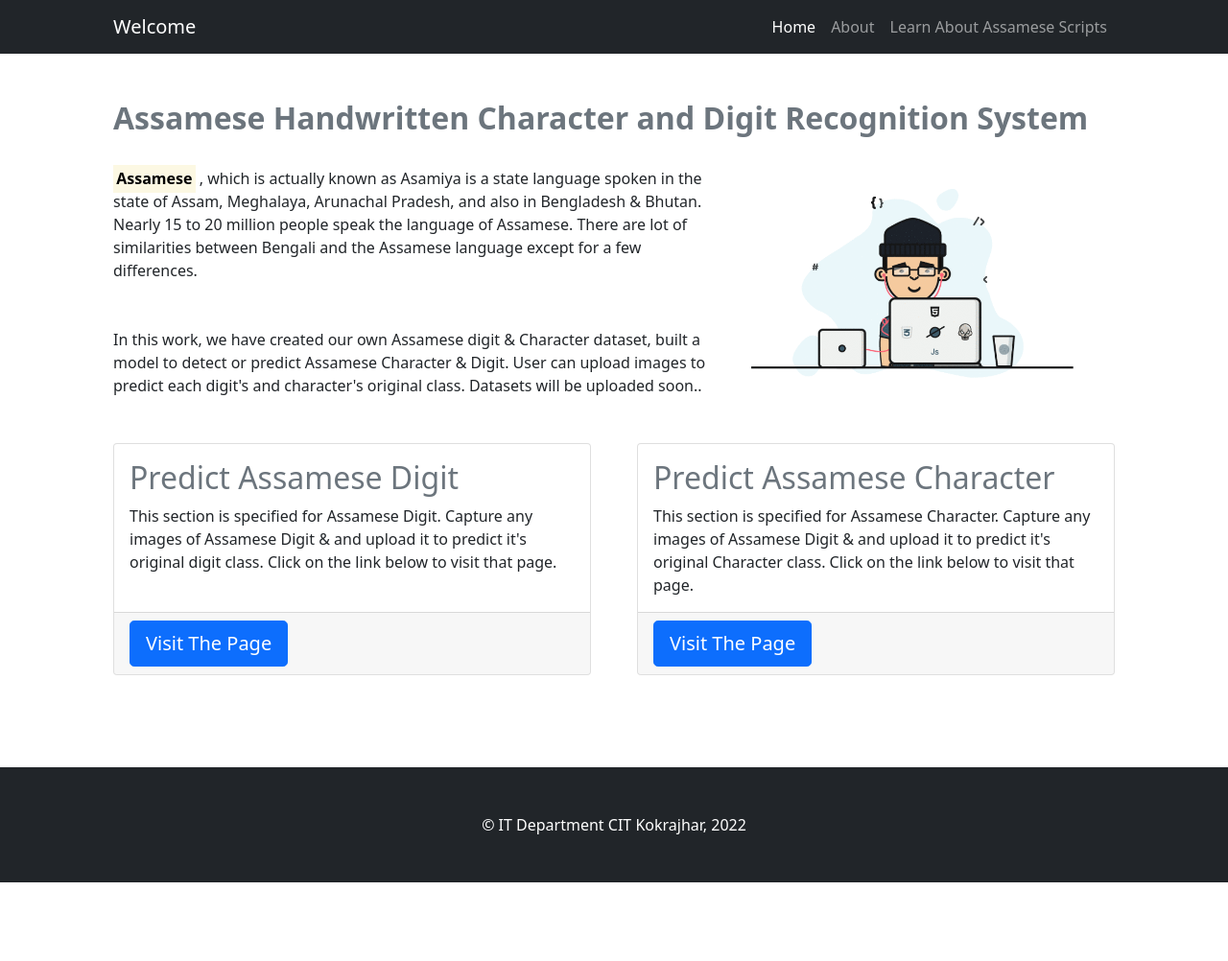
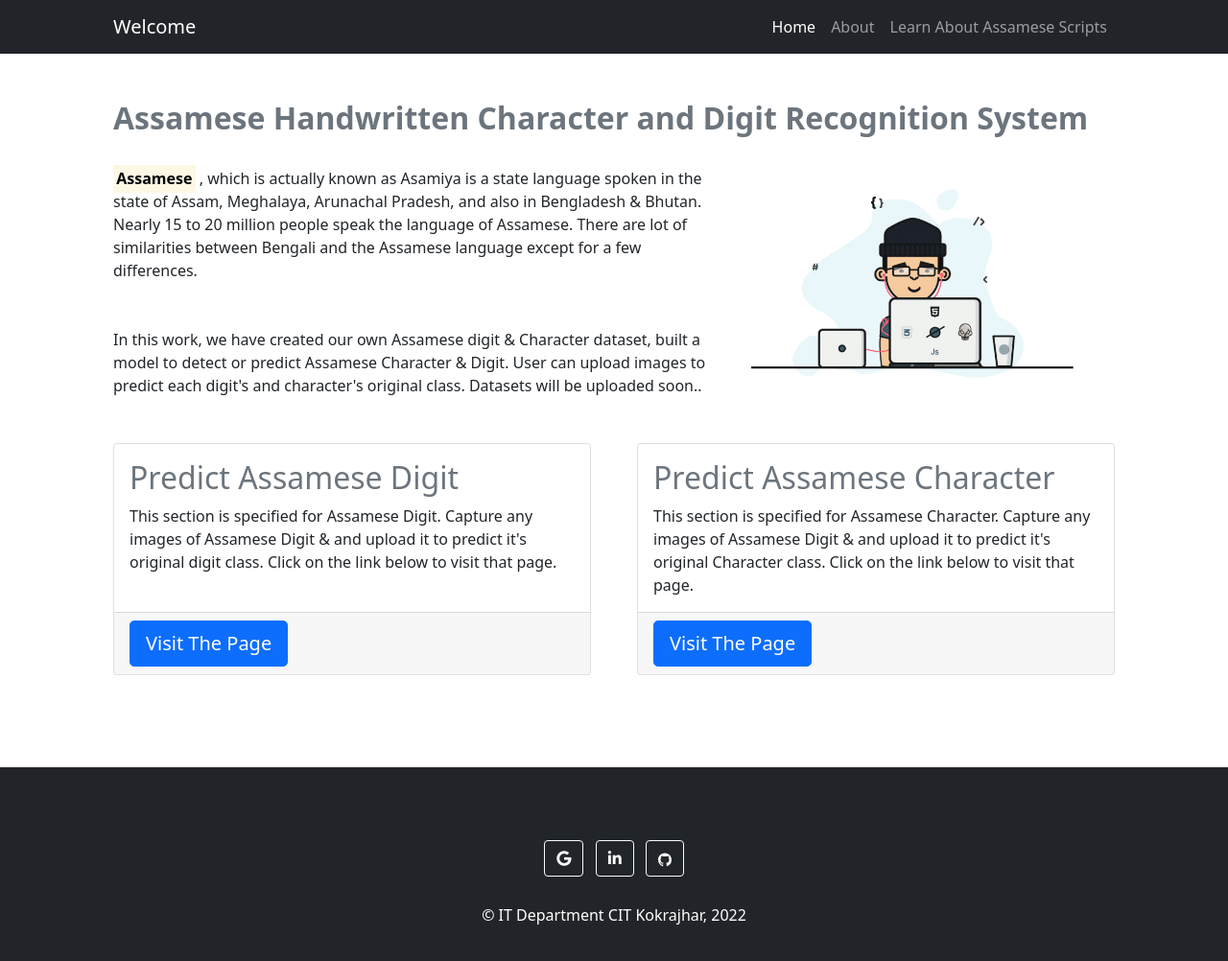
Before and after one commit to bishaldn/major-project, a plain HTML site: page index.html in a window 1280 px wide. Shown: the whole page at 96% size. Before the commit the page ends 920 px from the top, so only its background shows below. Drawn offline with nearby package versions, Linux system fonts and the light colour scheme; a script that the page names is missing; files whose address does not match are found by name.

Commit message:
nothing but a commit

```diff
--- a/index.html
+++ b/index.html
@@ -11,6 +11,9 @@
         <!-- Core theme CSS (includes Bootstrap)-->
         <link href="css/styles.css" rel="stylesheet" />
         <link rel="stylesheet" href="https://cdnjs.cloudflare.com/ajax/libs/animate.css/4.1.1/animate.min.css"/>
+        <link href="https://cdnjs.cloudflare.com/ajax/libs/font-awesome/6.0.0/css/all.min.css" rel="stylesheet" />
+        <link href="https://fonts.googleapis.com/css?family=Roboto:300,400,500,700&display=swap" rel="stylesheet" />
+
     </head>
     <body>
         <!-- Responsive navbar-->
@@ -23,6 +26,7 @@
                         <li class="nav-item"><a class="nav-link active" aria-current="page" href="#!">Home</a></li>
                         <li class="nav-item"><a class="nav-link" href="about.html">About</a></li>
                         <li class="nav-item"><a class="nav-link" href="https://omniglot.com/writing/assamese.htm" target="blank">Learn About Assamese Scripts</a></li>
+
                     </ul>
                 </div>
             </div>
@@ -75,7 +79,40 @@
         <br>
         <br>
         <!-- Footer-->
-        <footer class="py-5 bg-dark">
+        <footer class="py-5 bg-dark text-center text-white">
+
+            <div class="container p-4 pb-0">
+                <!-- Section: Social media -->
+                <section class="mb-4">
+
+
+
+
+                  <!-- Google -->
+                  <a class="btn btn-outline-light btn-floating m-1" href="https://bishaldeepnath430@gmail.com" role="button"
+                     ><i class="fab fa-google"></i
+                    ></a>
+
+
+
+                  <!-- Linkedin -->
+                  <a class="btn btn-outline-light btn-floating m-1" href="https://www.linkedin.com/in/bishal-deep-nath-60299522a/" role="button"
+                     ><i class="fab fa-linkedin-in"></i
+                    ></a>
+
+                  <!-- Github -->
+                  <a class="btn btn-outline-light btn-floating m-1" href="https://github.com/bishaldn" role="button"
+                     ><svg xmlns="http://www.w3.org/2000/svg" width="14" height="21" fill="currentColor" class="bi bi-github" viewBox="0 0 16 16">
+                        <path d="M8 0C3.58 0 0 3.58 0 8c0 3.54 2.29 6.53 5.47 7.59.4.07.55-.17.55-.38 0-.19-.01-.82-.01-1.49-2.01.37-2.53-.49-2.69-.94-.09-.23-.48-.94-.82-1.13-.28-.15-.68-.52-.01-.53.63-.01 1.08.58 1.23.82.72 1.21 1.87.87 2.33.66.07-.52.28-.87.51-1.07-1.78-.2-3.64-.89-3.64-3.95 0-.87.31-1.59.82-2.15-.08-.2-.36-1.02.08-2.12 0 0 .67-.21 2.2.82.64-.18 1.32-.27 2-.27.68 0 1.36.09 2 .27 1.53-1.04 2.2-.82 2.2-.82.44 1.1.16 1.92.08 2.12.51.56.82 1.27.82 2.15 0 3.07-1.87 3.75-3.65 3.95.29.25.54.73.54 1.48 0 1.07-.01 1.93-.01 2.2 0 .21.15.46.55.38A8.012 8.012 0 0 0 16 8c0-4.42-3.58-8-8-8z"/>
+                      </svg></a>
+                </section>
+                <!-- Section: Social media -->
+              </div>
+
+
+
+
+
             <div class="container px-4 px-lg-5"><p class="m-0 text-center text-white"> &copy; IT Department CIT Kokrajhar, 2022</p></div>
         </footer>
         <!-- Bootstrap core JS-->
```
